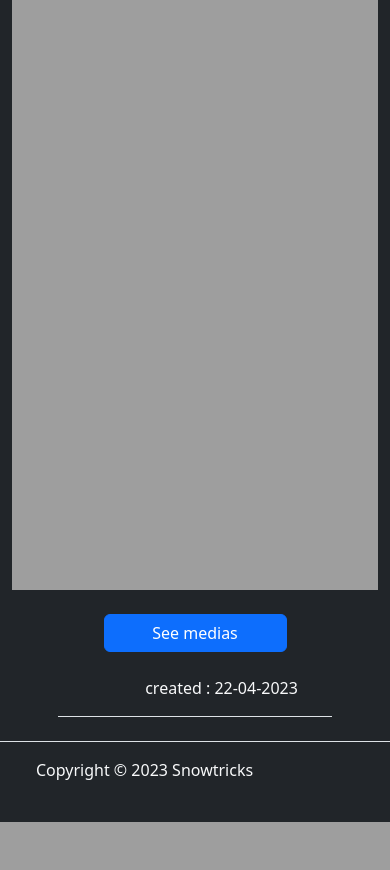
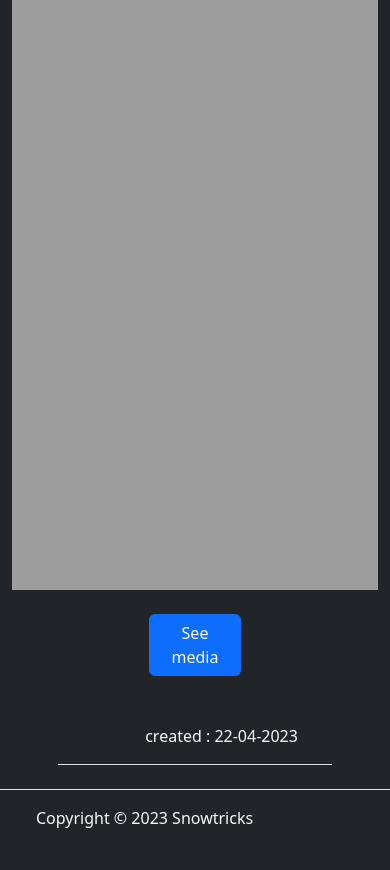
Before and after one commit to requenaGuillaume/snowtricks, a Symfony app: template templates/trick/index.html.twig in a window 390 px wide. Shown: the part 112-982 px from the top of the page. Before the commit the page ends 934 px from the top, so only its background shows below. Run offline with Twig, Linux system fonts and the light colour scheme; the template is opened without the code that fills it, so the values that code supplies are empty; some libraries are stand-ins or nearby versions.

Commit message:
add see media button for mobile trick show

```diff
--- a/templates/trick/index.html.twig
+++ b/templates/trick/index.html.twig
@@ -77,10 +77,19 @@
         button{
             margin: 0 auto;
         }
+        #see-media{
+            display: none;
+        }
 
-        @media screen and (max-width: 575px){
+        @media screen and (max-width: 768px){
+            #see-media{
+                display: initial;
+            }
             .hide{
                 display: none !important;
+            }
+            form{
+                width: 140%;
             }
         }
     </style>
@@ -108,7 +117,9 @@
         </div>
     </div>
 
-    <button id="mobile" class="d-sm-none d-block w-50 btn btn-primary">See medias</button>
+    <div class="text-center">
+        <button id="see-media" class="btn btn-primary text w-25 mb-4">See media</button>
+    </div>
 
     <div id="medias" class="d-flex hide">
         {% set imageNumber = 1 %}
@@ -191,12 +202,20 @@
 
 {% block javascripts %}
     <script>
-        const mediaButton = document.getElementById('mobile');
-        const medias = document.getElementById('medias');
+        // const mediaButton = document.getElementById('mobile');
+        // const medias = document.getElementById('medias');
+
+        // mediaButton.addEventListener('click', () => {
+        //     medias.classList.remove('hide');
+        //     mediaButton.classList.add('hide');
+        // });
+
+        const mediaButton = document.getElementById('see-media');
 
         mediaButton.addEventListener('click', () => {
             medias.classList.remove('hide');
-            mediaButton.classList.add('hide');
+            mediaButton.style.display = 'none';
         });
+
     </script>
 {% endblock %}
```
